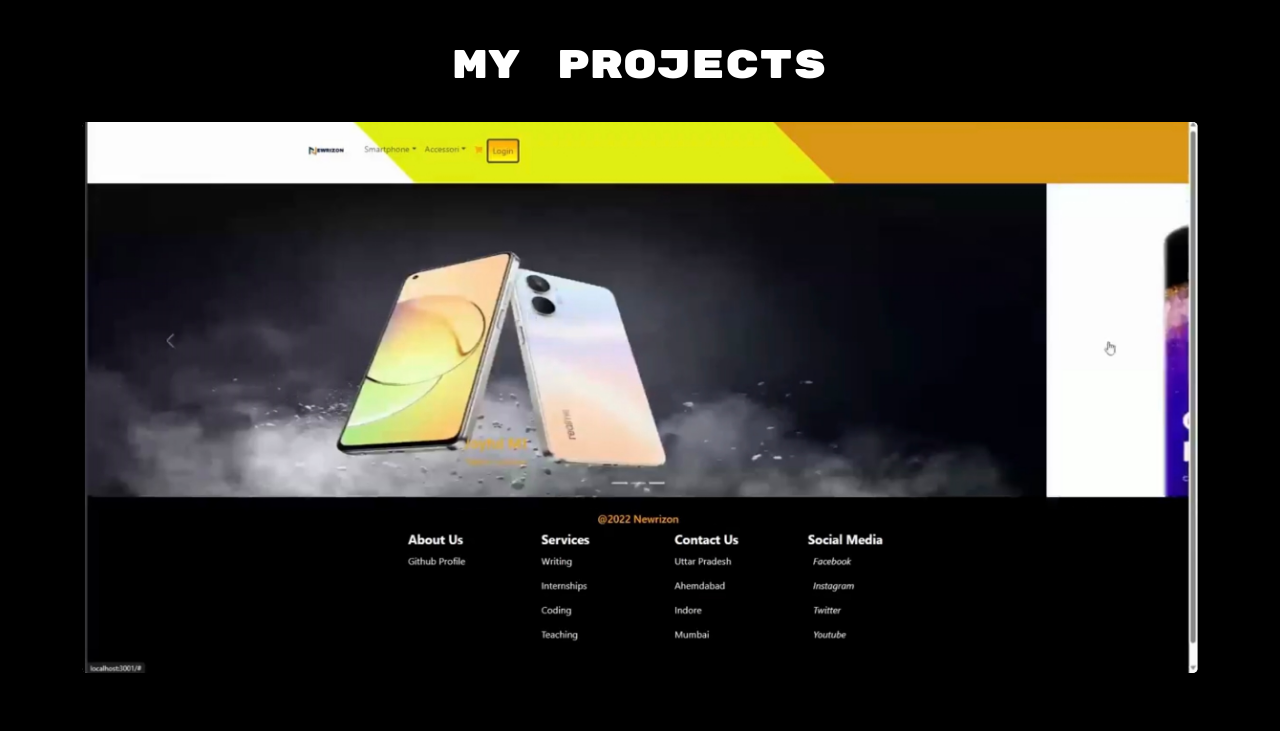
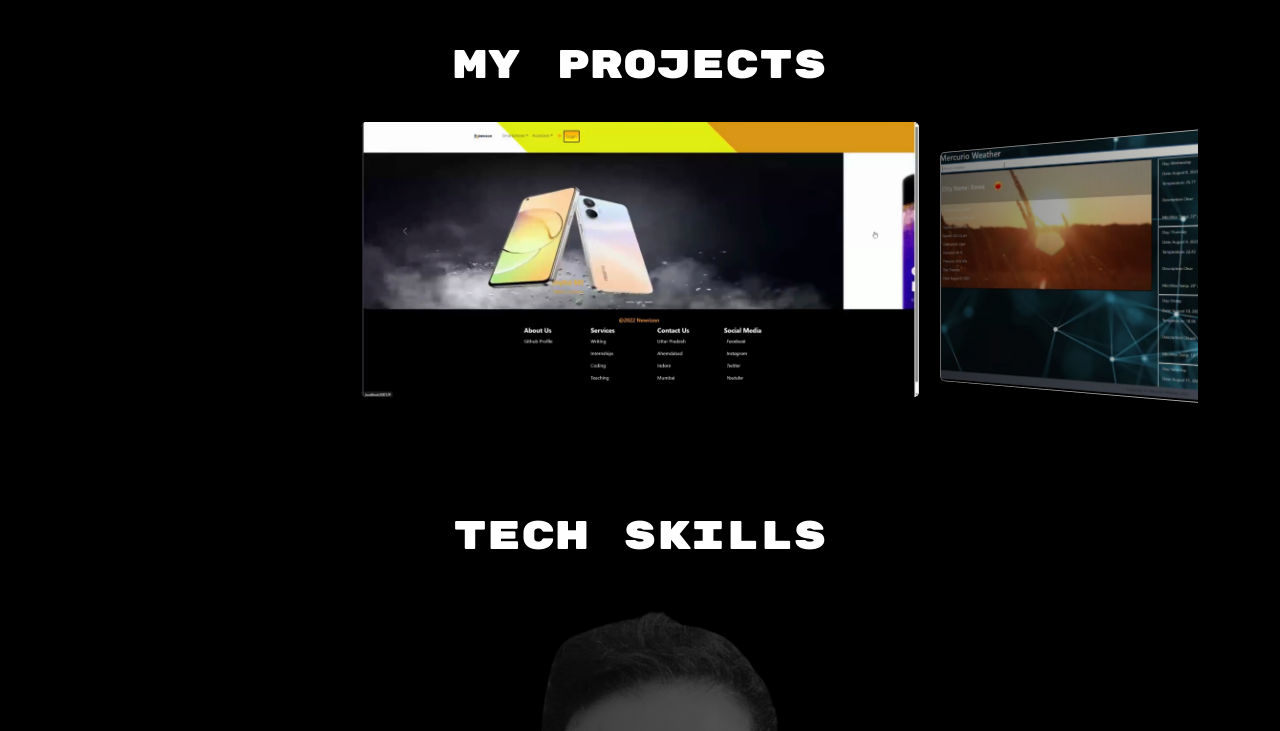
Before and after one commit to Salvo1789/salvatore-mercurio-portfolio, a React (Create React App) app: page / in a window 1280 px wide. Shown: the part 780-1511 px from the top of the page. Built offline with nearby package versions, Linux system fonts and the light colour scheme.

Commit message:
Changed projects slides per view number

```diff
--- a/package.json
+++ b/package.json
@@ -2,7 +2,7 @@
   "name": "salvatore-mercurio-portfolio",
   "version": "0.1.0",
   "private": true,
-  "homepage": "http://salvo1789.github.io/salvatore-mercurio-portfolio",
+  "homepage": "http://Salvo1789.github.io/salvatore-mercurio-portfolio",
   "dependencies": {
     "@reduxjs/toolkit": "^1.9.7",
     "@testing-library/jest-dom": "^5.17.0",
--- a/src/App.css
+++ b/src/App.css
@@ -178,7 +178,7 @@
   }
 
   .card-title, .card-text{
-	font-size: clamp(0.3rem, 1vw + 0.25rem, 1.5rem );
+	font-size: clamp(0.3rem, 1vw + 0.25rem, 1.2rem );
   }
 
   @keyframes fade-in {
--- a/src/components/ProjectsList.jsx
+++ b/src/components/ProjectsList.jsx
@@ -37,7 +37,7 @@
         effect={"coverflow"}
         grabCursor={true}
         centeredSlides={true}
-        slidesPerView={'auto'}
+        slidesPerView={'2'}
         coverflowEffect={{
           rotate: 50,
           stretch: 0,
```
